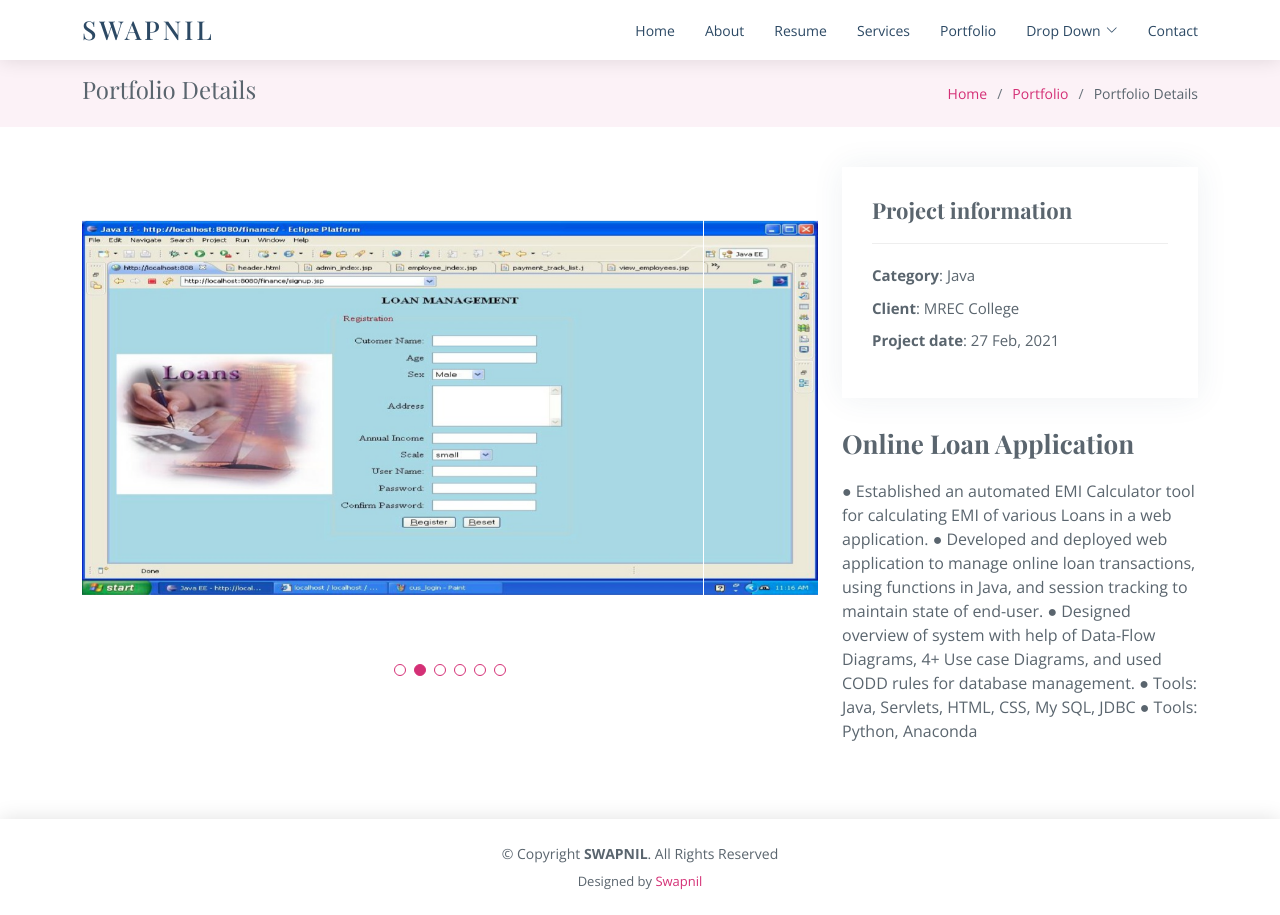
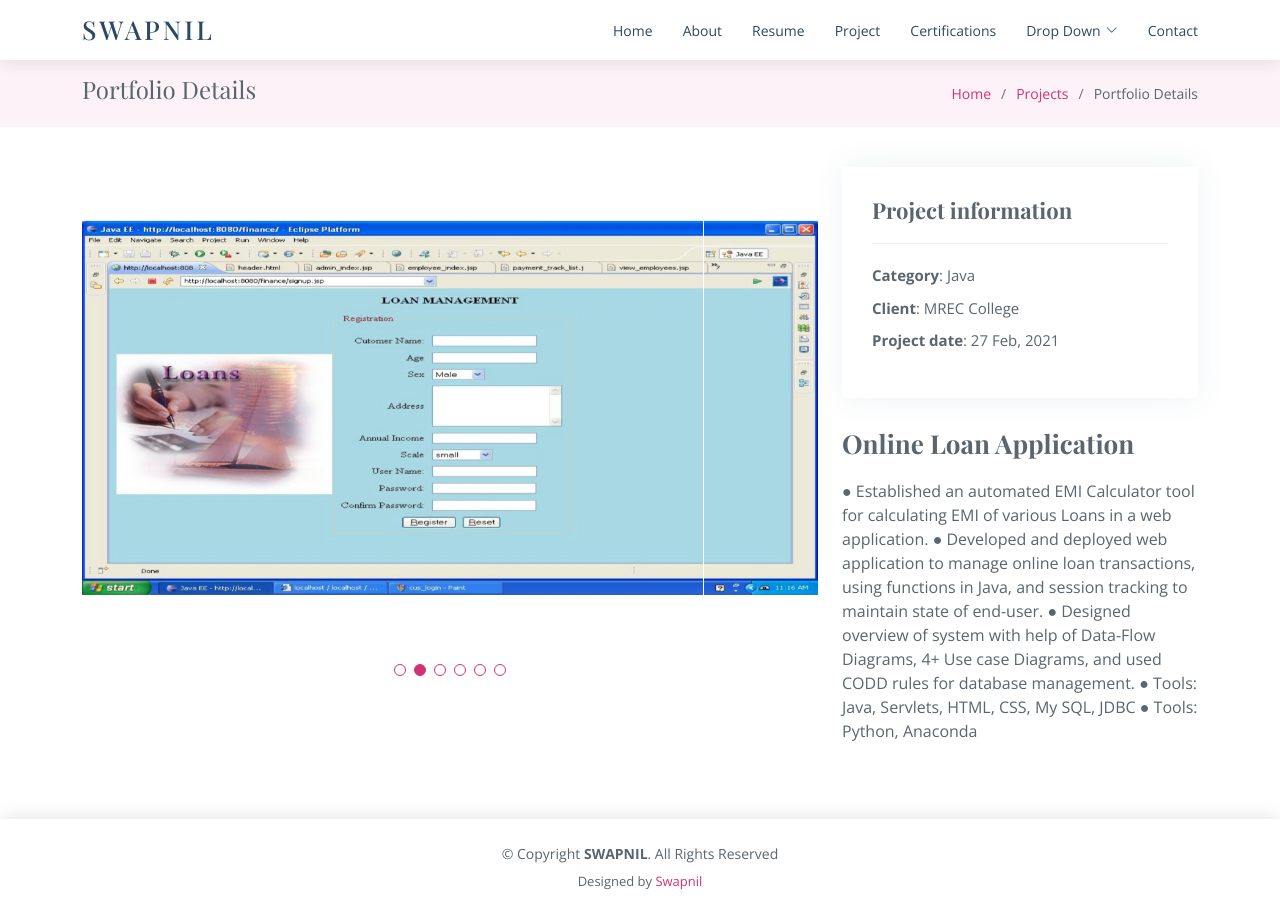
Before and after one commit to Swapnilcheerla/SwapnilCheerla.github.io, a plain HTML site: page loan.html in a window 1280 px wide. Drawn offline with nearby package versions, Linux system fonts and the light colour scheme; a web font is replaced by a local one.

Commit message:
made update navbar links

```diff
--- a/loan.html
+++ b/loan.html
@@ -46,8 +46,8 @@
                     <li><a class="nav-link scrollto " href="index.html">Home</a></li>
                     <li><a class="nav-link scrollto" href="index.html#about">About</a></li>
                     <li><a class="nav-link scrollto" href="index.html#resume">Resume</a></li>
-                    <li><a class="nav-link scrollto" href="index.html#services">Services</a></li>
-                    <li><a class="nav-link scrollto" href="index.html#portfolio">Portfolio</a></li>
+                    <li><a class="nav-link scrollto" href="index.html#services">Project</a></li>
+                    <li><a class="nav-link scrollto" href="index.html#portfolio">Certifications</a></li>
                     <li class="dropdown"><a href="#"><span>Drop Down</span> <i class="bi bi-chevron-down"></i></a>
                         <ul>
                             <li><a href="housingproject.html">Housing Project</a></li>
@@ -82,9 +82,9 @@
 
                 <div class="d-flex justify-content-between align-items-center">
                     <h2>Portfolio Details</h2>
-                    <ol>
+                   <ol>
                         <li><a href="index.html">Home</a></li>
-                        <li><a href="index.html#portfolio">Portfolio</a></li>
+                        <li><a href="index.html#services">Projects</a></li>
                         <li>Portfolio Details</li>
                     </ol>
                 </div>
```
Also changed, not shown: Attend.html (+3 -3 lines), colorie.html (+3 -3 lines), housingproject.html (+3 -3 lines), index.html (+5 -4 lines).
